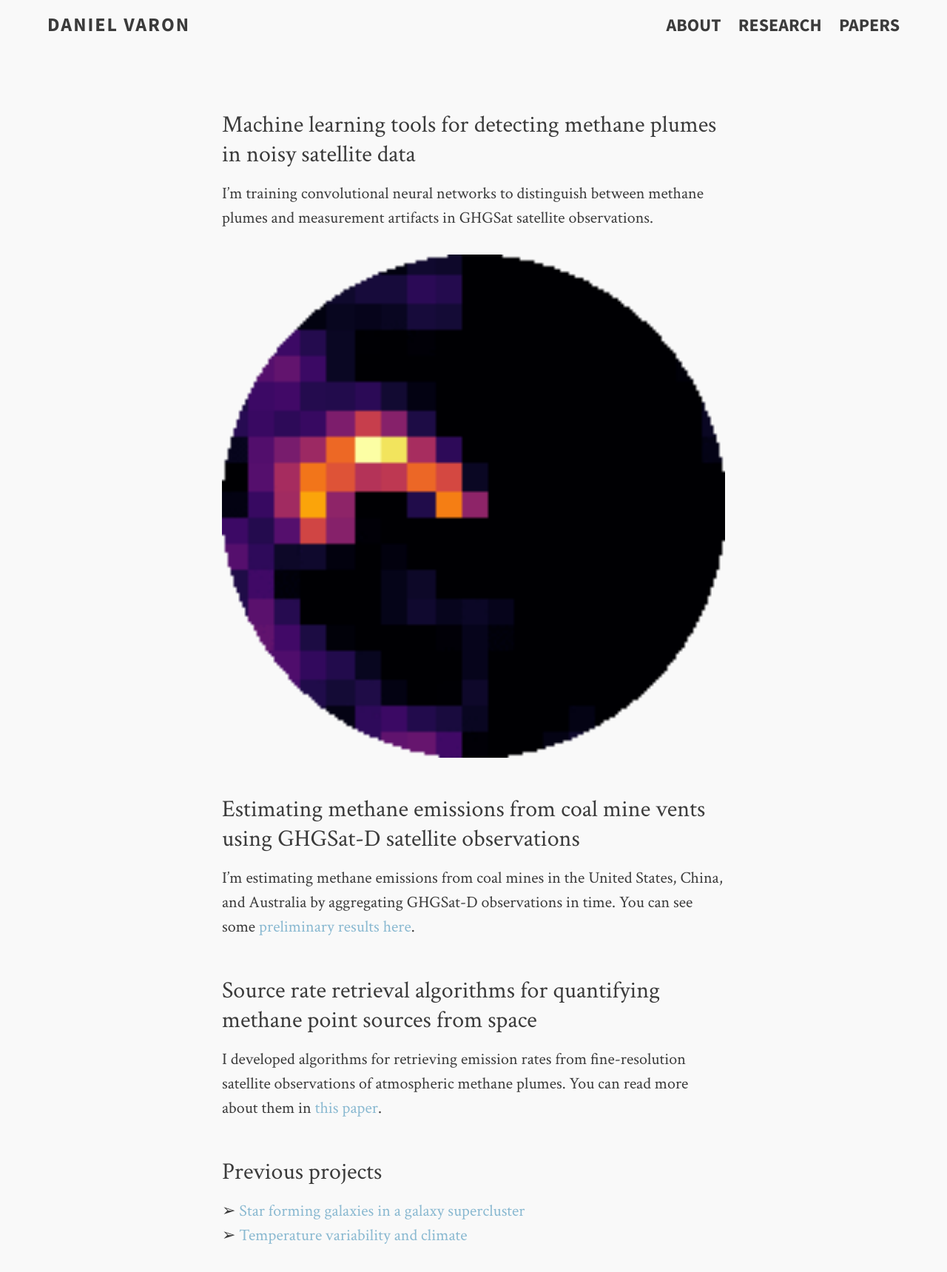
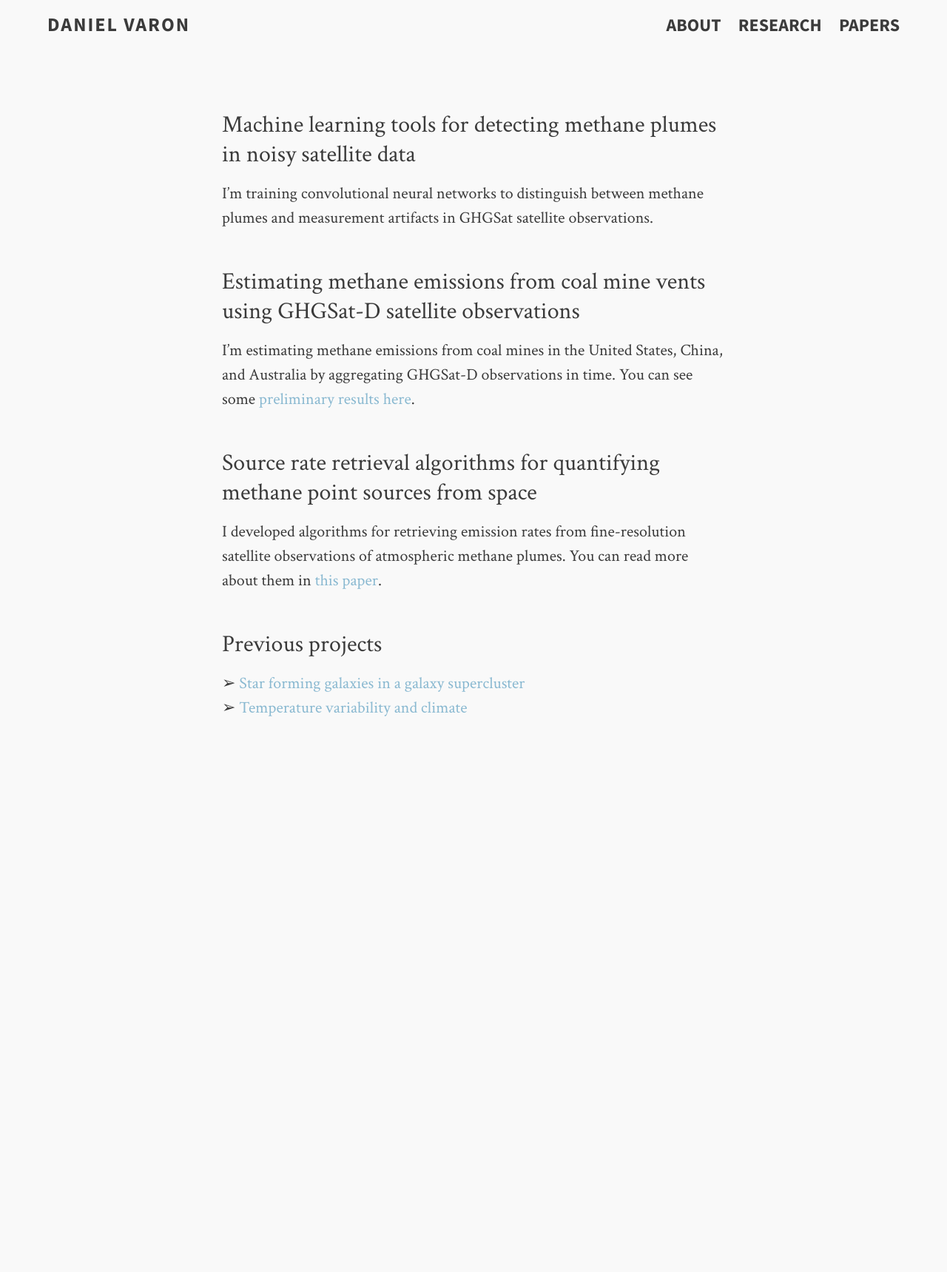
Before and after one commit to djvaron/djvaron.github.io, a Jekyll site: the page built from research.md, in a window 1280 px wide. Shown: the whole page at 74% size. Built offline with Jekyll 4.4.1, drawn with Linux system fonts in a browser that asks for light colours; after the commit the page ends 1006 px from its top, so only the background shows below that.

```diff
--- a/research.md
+++ b/research.md
@@ -9,7 +9,7 @@
 
 I'm training convolutional neural networks to distinguish between methane plumes and measurement artifacts in GHGSat satellite observations.
 
-<figure><center><img src="/images/thumb3_projects.png" width="300" /></center></figure>
+<!-- <figure><center><img src="/images/thumb3_projects.png" width="300" /></center></figure>-->
 
 
 ### Estimating methane emissions from coal mine vents using GHGSat-D satellite observations
```
